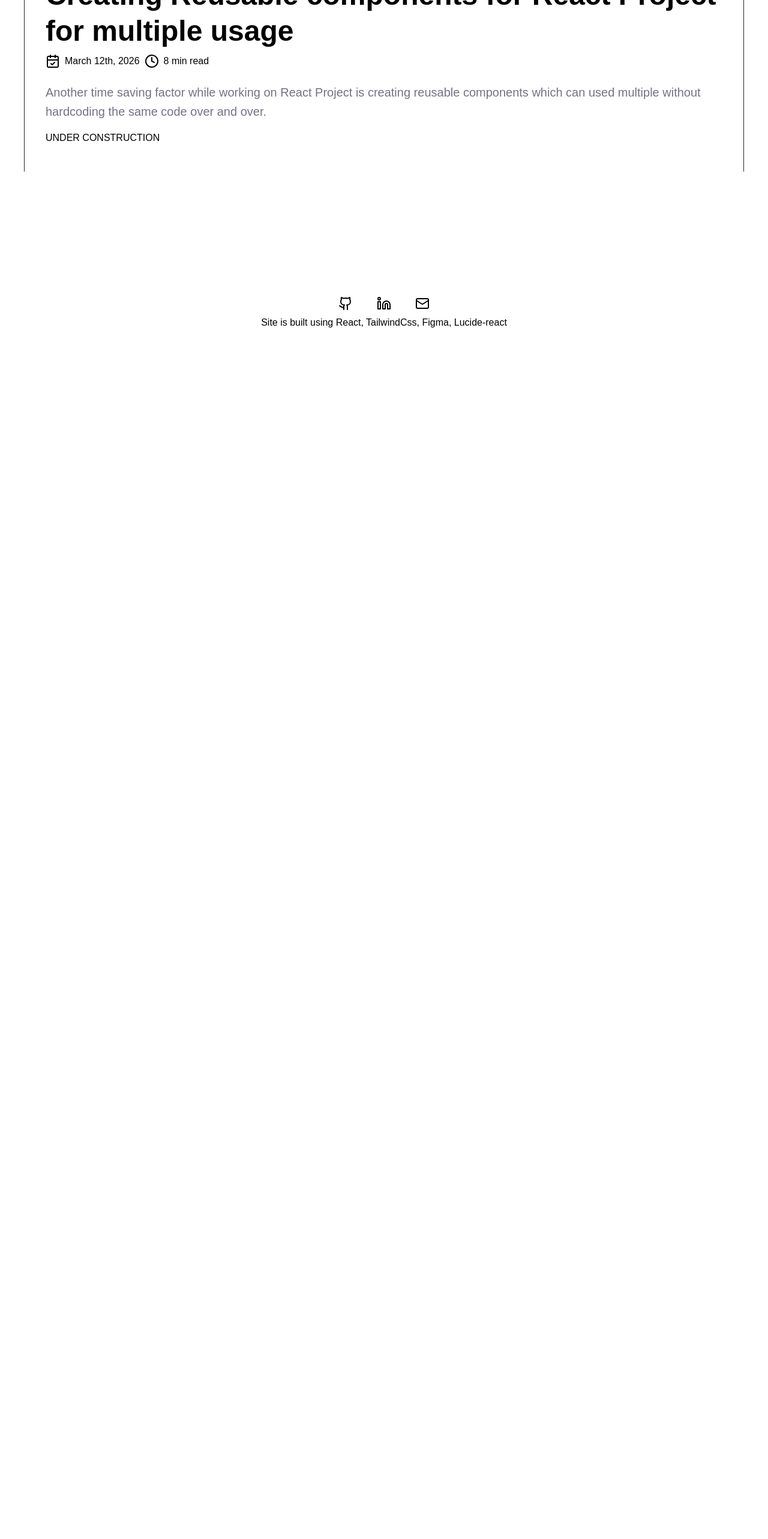
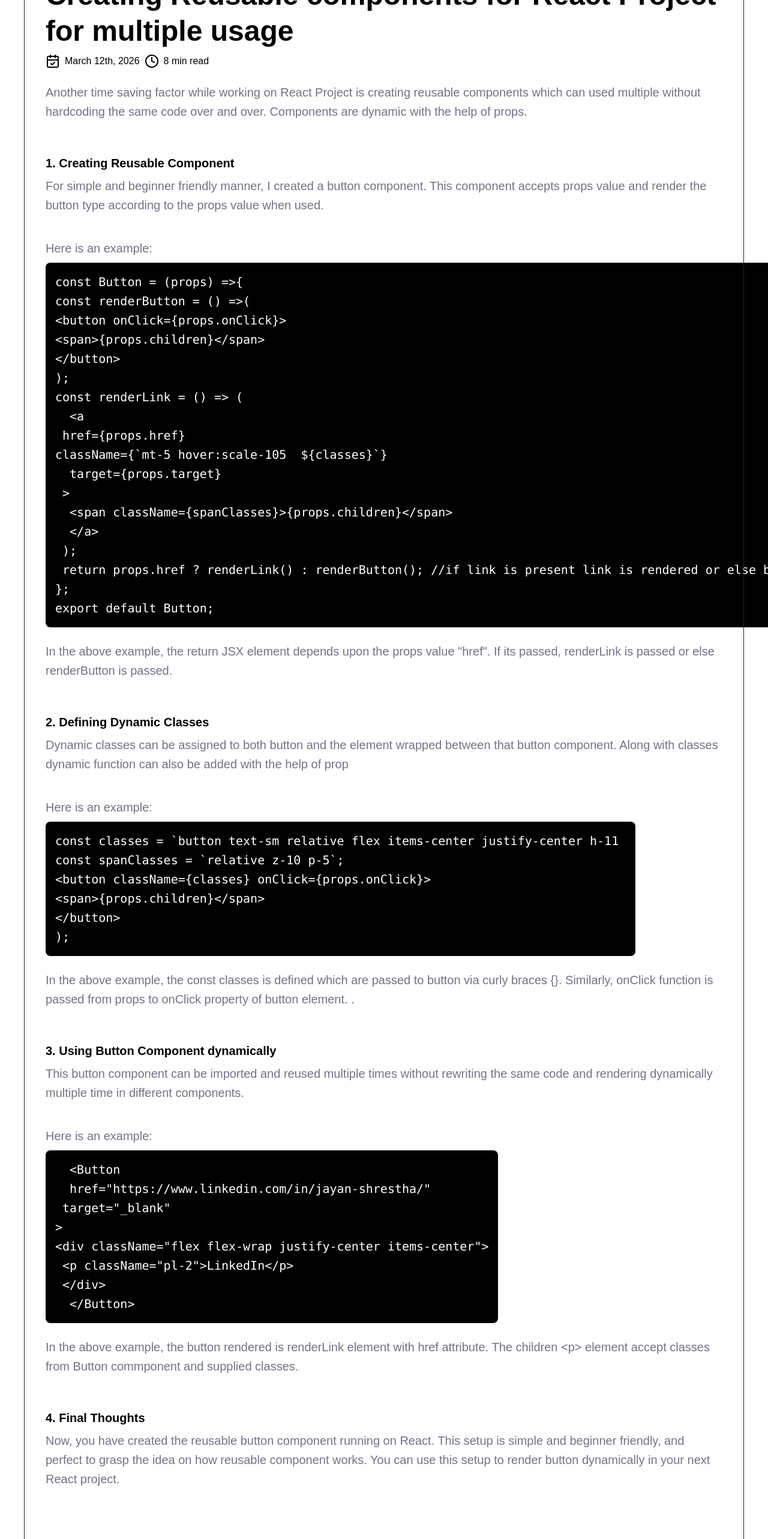
Before and after one commit to JayanShrestha/my-portfolio-react, a React (Vite) app: page /blog/Reusable-Components in a window 1280 px wide. Shown: the part 234-2800 px from the top of the page at 60% size. Before the commit the page ends 800 px from the top, so only its background shows below. Built offline with nearby package versions, Linux system fonts and the light colour scheme; the HTML template or start-up script is replaced by a standard one.

Commit message:
new blog post reusable component

```diff
--- a/src/Blogcomponent/Reusable-Components.jsx
+++ b/src/Blogcomponent/Reusable-Components.jsx
@@ -1,15 +1,140 @@
-import Resend from "../assets/Blogs/Resend.png";
-import ResendCode from "../assets/Blogs/ResendCode.png";
-import ResendCode2 from "../assets/Blogs/ResendCode2.png";
-import Postman from "../assets/Blogs/Postman.png";
-import Success from "../assets/Blogs/Success.png";
-import Email from "../assets/Blogs/Email.png";
-
 const Reusable_Components = () => {
   return (
     <>
-      <div>
-        <p className="h-1">UNDER CONSTRUCTION</p>
+      <div className="flex flex-col py-4">
+        <h3 class="text-xl font-semibold mt-6 mb-2">
+          1. Creating Reusable Component
+        </h3>
+        <p className="mb-4 body-1 text-n-4">
+          For simple and beginner friendly manner, I created a button component.
+          This component accepts props value and render the button type
+          according to the props value when used.
+        </p>
+        <p class="mt-6 body-1 text-n-4">Here is an example:</p>
+        <pre className="dark:bg-n-4 bg-black text-white p-4 rounded-lg mt-2  w-fit body-1 ">
+          <code>
+            {"const Button = (props) =>{"} <br></br>
+            {"const renderButton = () =>("}
+            <br></br>
+            {"<button onClick={props.onClick}>"}
+            <br></br>
+            {"<span>{props.children}</span>"}
+            <br></br>
+            {"</button>"}
+            <br></br>
+            {");"}
+            <br></br>
+            {"const renderLink = () => ("}
+            <br></br>
+            {"  <a"}
+            <br></br>
+            {" href={props.href}"}
+            <br></br>
+            {"className={`mt-5 hover:scale-105  ${classes}`}"}
+            <br></br>
+            {"  target={props.target}"}
+            <br></br>
+            {" >"}
+            <br></br>
+            {"  <span className={spanClasses}>{props.children}</span>"}
+            <br></br>
+            {"  </a>"}
+            <br></br>
+            {" );"}
+            <br></br>
+            {
+              " return props.href ? renderLink() : renderButton(); //if link is present link is rendered or else button"
+            }
+            <br></br>
+            {"};"}
+            <br></br>
+            {"export default Button;"}
+          </code>
+        </pre>
+        <p class="mt-6 body-1 text-n-4">
+          In the above example, the return JSX element depends upon the props
+          value "href". If its passed, renderLink is passed or else renderButton
+          is passed.
+        </p>
+      </div>
+      <div className="flex flex-col py-4">
+        <h3 class="text-xl font-semibold mt-6 mb-2">
+          2. Defining Dynamic Classes
+        </h3>
+        <p className="mb-4 body-1 text-n-4">
+          Dynamic classes can be assigned to both button and the element wrapped
+          between that button component. Along with classes dynamic function can
+          also be added with the help of prop
+        </p>
+        <p class="mt-6 body-1 text-n-4">Here is an example:</p>
+        <pre className="dark:bg-n-4 bg-black text-white p-4 rounded-lg mt-2  w-fit body-1 ">
+          <code>
+            {
+              "const classes = `button text-sm relative flex items-center justify-center h-11"
+            }{" "}
+            <br></br>
+            {"const spanClasses = `relative z-10 p-5`;"}
+            <br></br>
+            {"<button className={classes} onClick={props.onClick}>"}
+            <br></br>
+            {"<span>{props.children}</span>"}
+            <br></br>
+            {"</button>"}
+            <br></br>
+            {");"}
+            <br></br>
+          </code>
+        </pre>
+        <p class="mt-6 body-1 text-n-4">
+          {
+            "In the above example, the const classes is defined which are passed to button via curly braces {}. Similarly, onClick function is passed from props to onClick property of button element. "
+          }
+          .
+        </p>
+      </div>
+      <div className="flex flex-col py-4">
+        <h3 class="text-xl font-semibold mt-6 mb-2">
+          3. Using Button Component dynamically
+        </h3>
+        <p className="mb-4 body-1 text-n-4">
+          This button component can be imported and reused multiple times
+          without rewriting the same code and rendering dynamically multiple
+          time in different components.
+        </p>
+        <p class="mt-6 body-1 text-n-4">Here is an example:</p>
+        <pre className="dark:bg-n-4 bg-black text-white p-4 rounded-lg mt-2  w-fit body-1 ">
+          <code>
+            {"  <Button"}
+            <br></br>
+            {`  href="https://www.linkedin.com/in/jayan-shrestha/"`}
+            <br></br>
+            {` target="_blank"`}
+            <br></br>
+            {">"}
+            <br></br>
+            {`<div className="flex flex-wrap justify-center items-center">`}
+            <br></br>
+            {` <p className="pl-2">LinkedIn</p>`}
+            <br></br>
+            {` </div>`}
+            <br></br>
+            {`  </Button>`}
+          </code>
+        </pre>
+        <p class="mt-6 body-1 text-n-4">
+          {
+            "In the above example, the button rendered is renderLink element with href attribute. The children <p> element accept classes from Button commponent and supplied classes."
+          }
+        </p>
+      </div>
+      <div className="flex flex-col py-4">
+        <h3 class="text-xl font-semibold mt-6 mb-2">4. Final Thoughts</h3>
+        <p className="mb-4 body-1 text-n-4">
+          Now, you have created the reusable button component running on React.
+          This setup is simple and beginner friendly, and perfect to grasp the
+          idea on how reusable component works. You can use this setup to render
+          button dynamically in your next React project.
+        </p>
       </div>
     </>
   );
--- a/src/constants/blog-post.jsx
+++ b/src/constants/blog-post.jsx
@@ -17,7 +17,7 @@ export const blog_post = [
     id: "1",
     title: "Creating Reusable components for React Project for multiple usage",
     excerpt:
-      "Another time saving factor while working on React Project is creating reusable components which can used multiple without hardcoding the same code over and over.",
+      "Another time saving factor while working on React Project is creating reusable components which can used multiple without hardcoding the same code over and over. Components are dynamic with the help of props.",
     date: "March 12th, 2026",
     readTime: "8 min read",
     category: "React JS",
```
